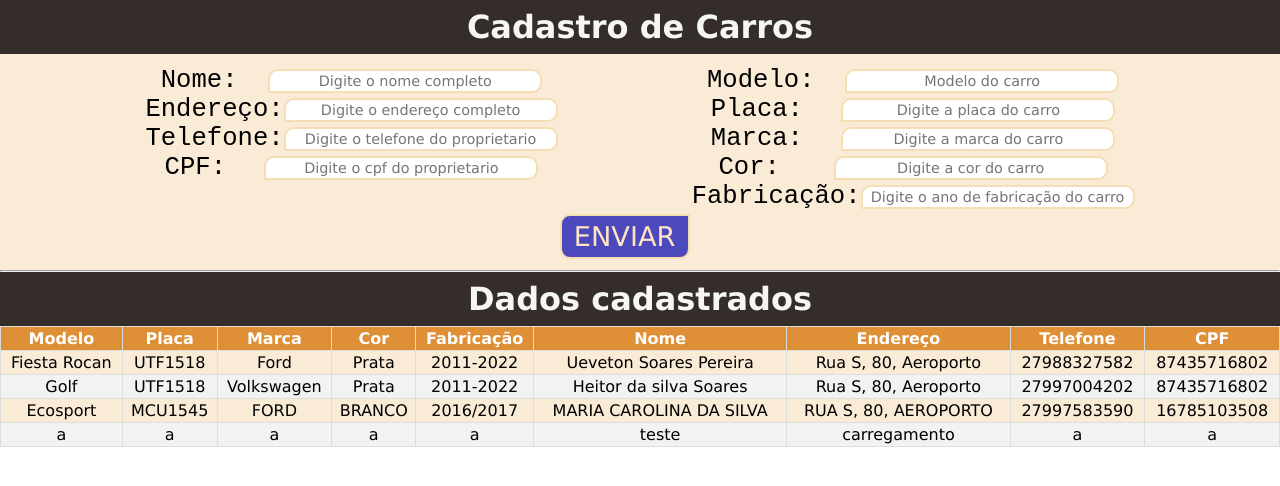
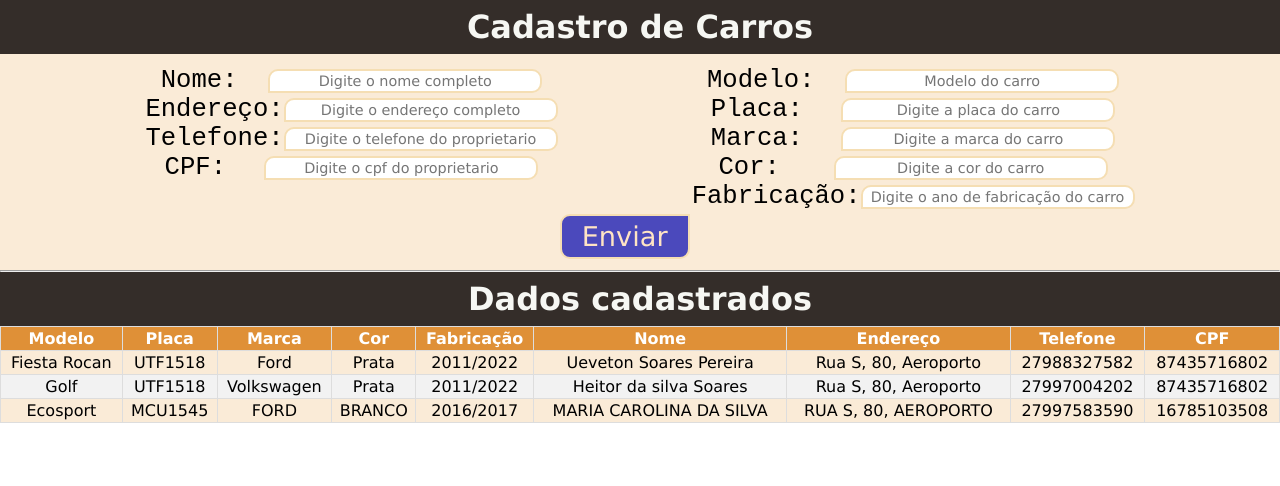
Before and after one commit to ueveton/Cadastros, a React (Vite) app: page / in a window 1280 px wide. Shown: the top 486 px of the page. Built offline with nearby package versions, Linux system fonts and the light colour scheme; data requests are answered from the project's data file.

Commit message:
Refaturando get e post com hooks useEffect, useState

```diff
--- a/data/db.json
+++ b/data/db.json
@@ -6,7 +6,7 @@
       "placa": "UTF1518",
       "marca": "Ford",
       "cor": "Prata",
-      "fabricacao": "2011-2022",
+      "fabricacao": "2011/2022",
       "nome": "Ueveton Soares Pereira",
       "endereco": "Rua S, 80, Aeroporto",
       "telefone": "27988327582",
@@ -18,7 +18,7 @@
       "placa": "UTF1518",
       "marca": "Volkswagen",
       "cor": "Prata",
-      "fabricacao": "2011-2022",
+      "fabricacao": "2011/2022",
       "nome": "Heitor da silva Soares",
       "endereco": "Rua S, 80, Aeroporto",
       "telefone": "27997004202",
@@ -35,18 +35,6 @@
       "endereco": "RUA S, 80, AEROPORTO",
       "telefone": "27997583590",
       "cpf": "16785103508"
-    },
-    {
-      "id": "d54d",
-      "modelo": "a",
-      "placa": "a",
-      "marca": "a",
-      "cor": "a",
-      "fabricacao": "a",
-      "nome": "teste",
-      "endereco": "carregamento",
-      "telefone": "a",
-      "cpf": "a"
     }
   ]
 }
--- a/src/CadCarros.jsx
+++ b/src/CadCarros.jsx
@@ -1,5 +1,6 @@
 import React from 'react'
 import { useState, useEffect } from 'react'
+import { useFetch } from './hooks/useFetch'
 import './CadCarros.css'
 
 const url = "http://localhost:3000/register"
@@ -9,14 +10,7 @@ export const CadCarros = () => {
     //get
     const [register, setRegister] = useState([]);
 
-    useEffect(() => {
-        async function getData() {
-            const res = await fetch(url);
-            const data = await res.json();
-            setRegister(data);
-        }
-        getData();
-    }, []);
+    const { data: itens, httpConfig, loading } = useFetch(url)
 
     //Envio de dados
     const [modelo, setModelo] = useState("")
@@ -31,6 +25,7 @@ export const CadCarros = () => {
 
     const handleSubmit = async (e) => {
         e.preventDefault();
+
         const register = {
                 modelo,
                 placa,
@@ -42,16 +37,7 @@ export const CadCarros = () => {
                 telefone,
                 cpf
         };
-        const res = await fetch(url, {
-            method: "POST",
-            headers: {
-                "Content-Type": "application/json",
-            },
-            body: JSON.stringify(register),
-        });
-
-        const addedRegister = await res.json();
-        setRegister((prevRegister) => [...prevRegister, addedRegister])
+        httpConfig(register, "POST")
     }
 
     return (
@@ -162,12 +148,15 @@ export const CadCarros = () => {
                                 </label>
                             </div>
                         </div>
-                        <input type="submit" value="ENVIAR" />
+                        {/* <input type="submit" value="ENVIAR" /> */}
+                        {loading && <input type="submit" disabled value="Aguarde" />}
+                        {!loading && <input type="submit" value="Enviar" />}
                     </form>
                 </div>
             </div>
             <hr />
             <h1>Dados cadastrados</h1>
+            {loading && <p>Carregando dados. Aguarde...</p>}
             <table id='table'>
                 <thead>
                     <tr>
@@ -183,7 +172,7 @@ export const CadCarros = () => {
                     </tr>
                 </thead>
                 <tbody>
-                    {register.map((registers) => (
+                    {itens && itens.map((registers) => (
                         <tr key={registers.id}>
                             <td>{registers.modelo}</td>
                             <td>{registers.placa}</td>
--- /dev/null
+++ b/src/hooks/useFetch.jsx
@@ -0,0 +1,51 @@
+import { useState, useEffect } from "react";
+
+export const useFetch = (url) => {
+    const [data, setData] = useState(null)
+
+    const [config, setConfig] = useState(null);
+    const [method, setMethod] = useState(null);
+    const [callFetch, setCallFetch] = useState(null);
+
+    const [loading, setloading] = useState(false)
+
+    const httpConfig = (data, method) => {
+        if (method === "POST"){
+            setConfig({
+                method,
+                headers: {
+                    "Content-type": "application/json"
+                },
+                body: JSON.stringify(data),
+            });
+            setMethod(method);
+        }
+    }
+
+    useEffect (() => {
+        const fetchData =  async () => {
+            setloading(true)
+            const res = await fetch(url);
+            const json = await res.json();
+            setloading(false)
+            setData(json)
+        };
+        fetchData()
+    }, [url, callFetch]);
+
+    useEffect(() => {
+        const httpRequest = async () => {
+            let json
+            if (method === "POST") {
+                setloading(true)
+                let fetchOptions = [url, config];
+                const res = await fetch(...fetchOptions)
+                json = await res.json()
+                setloading(false)
+            }
+            setCallFetch(json)
+        }
+        httpRequest()
+    }, [config, method, url])
+    return { data, httpConfig, loading }
+}
```
Lines whose indentation alone changed are shown as unchanged.
